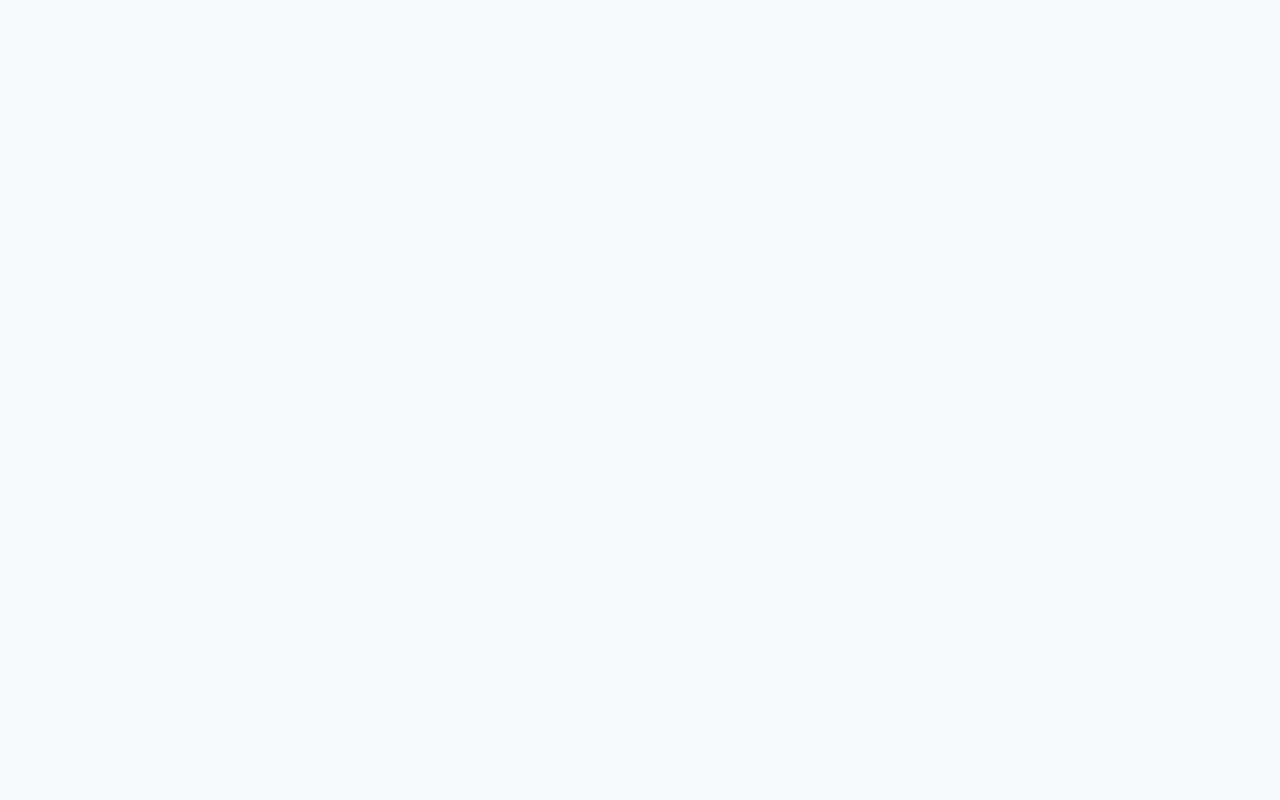
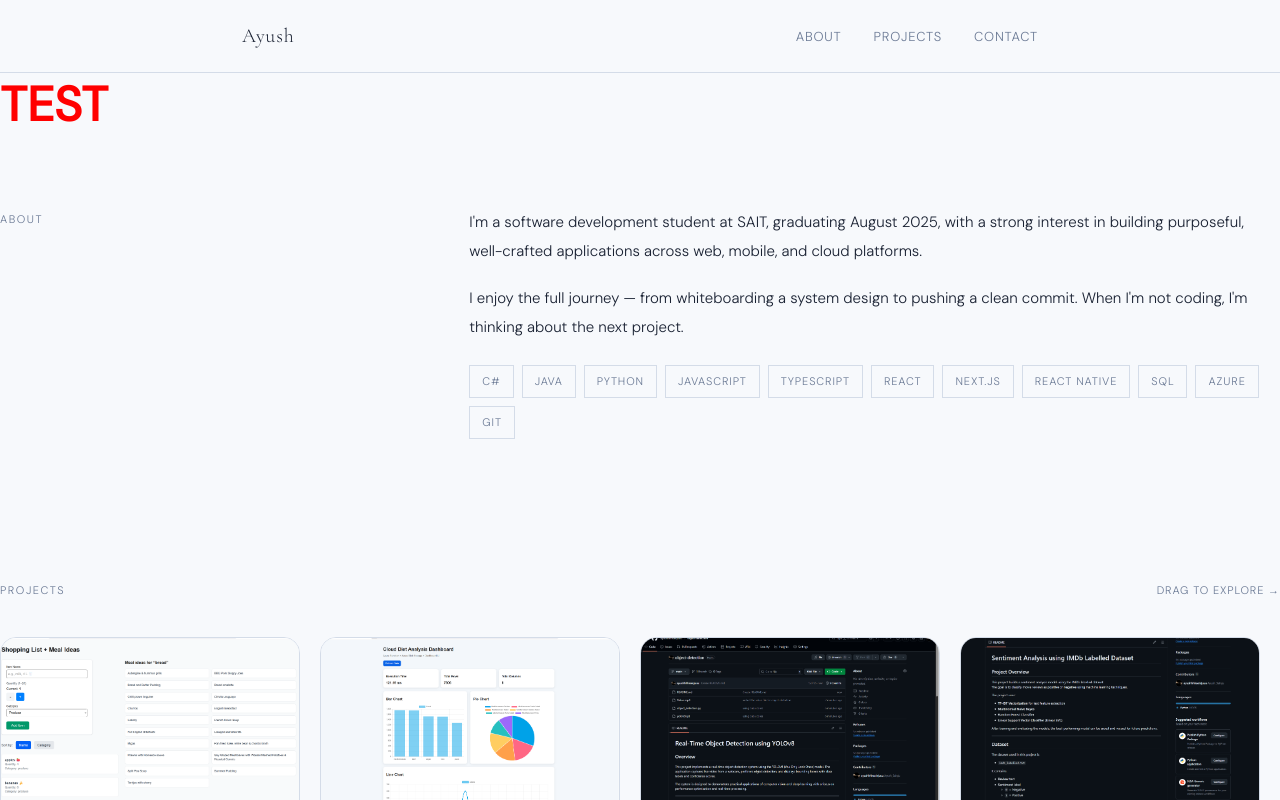
Before and after one commit to ayushhhhsainjuuu/portfolio, a Next.js app: page / in a window 1280 px wide. Shown: the top 800 px of the page. Built offline with nearby package versions, Linux system fonts and the light colour scheme.

Commit message:
update contact info and clean up files

```diff
--- a/app/layout.js
+++ b/app/layout.js
@@ -1,3 +1,9 @@
+import Navbar from "@/components/Navbar";
+import Hero from "@/components/Hero";
+import About from "@/components/About";
+import Projects from "@/components/Projects";
+import Contact from "@/components/Contact";
+import Footer from "@/components/Footer";
 import "./globals.css";
 
 export const metadata = {
@@ -8,7 +14,15 @@ export const metadata = {
 export default function RootLayout({ children }) {
   return (
     <html lang="en">
-      <body>{children}</body>
+      <body>
+        <Navbar />
+        <Hero />
+        <About />
+        <Projects />
+        <Contact />
+        {children}
+        <Footer />
+      </body>
     </html>
   );
 }
--- a/app/page.js
+++ b/app/page.js
@@ -1,20 +1,15 @@
-import Navbar from "@/components/Navbar";
 import Hero from "@/components/Hero";
 import About from "@/components/About";
 import Projects from "@/components/Projects";
 import Contact from "@/components/Contact";
-import Footer from "@/components/Footer";
-import "./globals.css";
 
-export const metadata = {
-  title: "Ayush | Sofstware Developer",
-  description: "Software developer specializing in web, mobile & cloud.",
-};
-
-export default function RootLayout({ children }) {
+export default function Home() {
   return (
-    <html lang="en">
-      <body>{children}</body>
-    </html>
+    <>
+      <Hero />
+      <About />
+      <Projects />
+      <Contact />
+    </>
   );
 }
```
